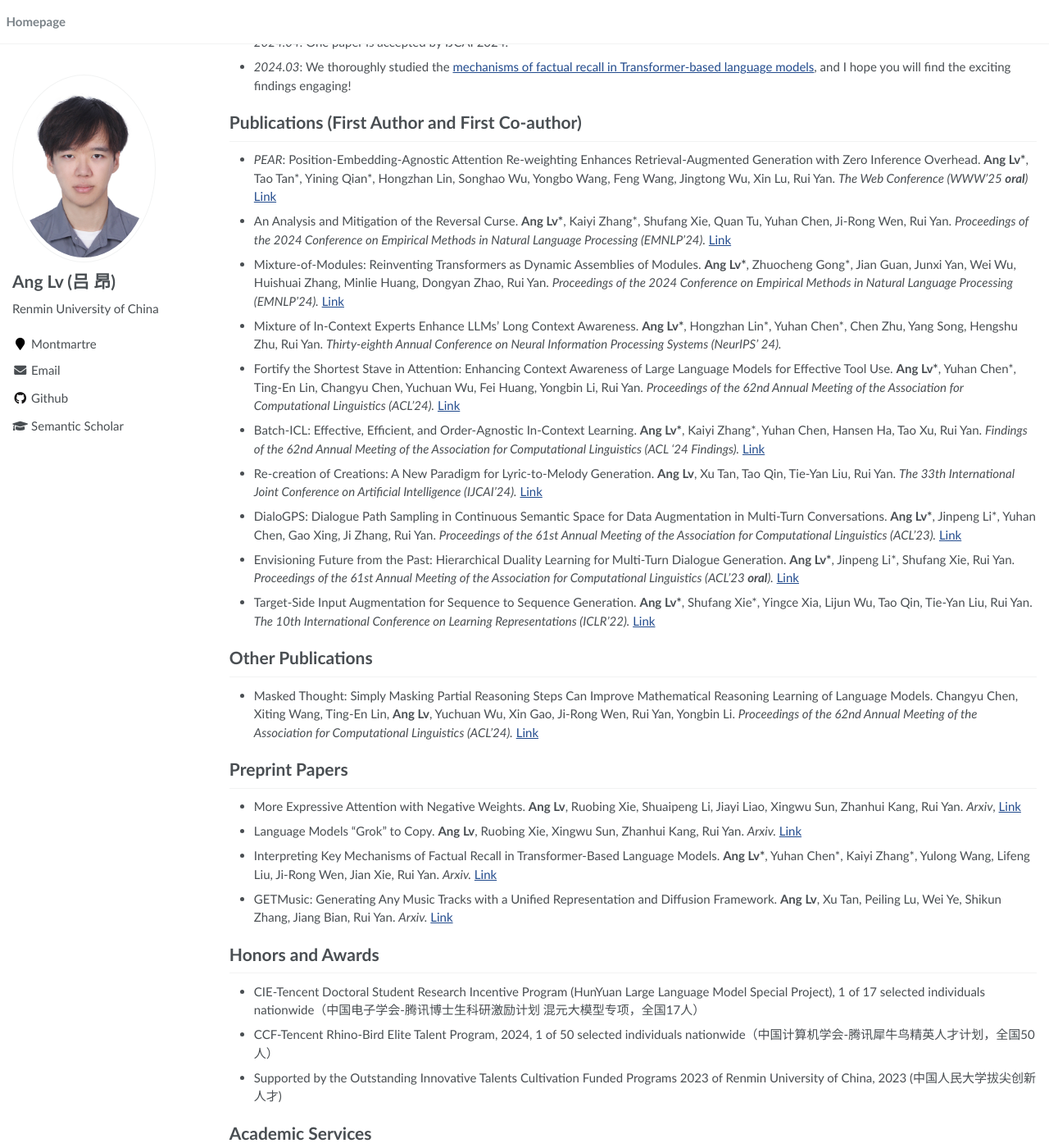
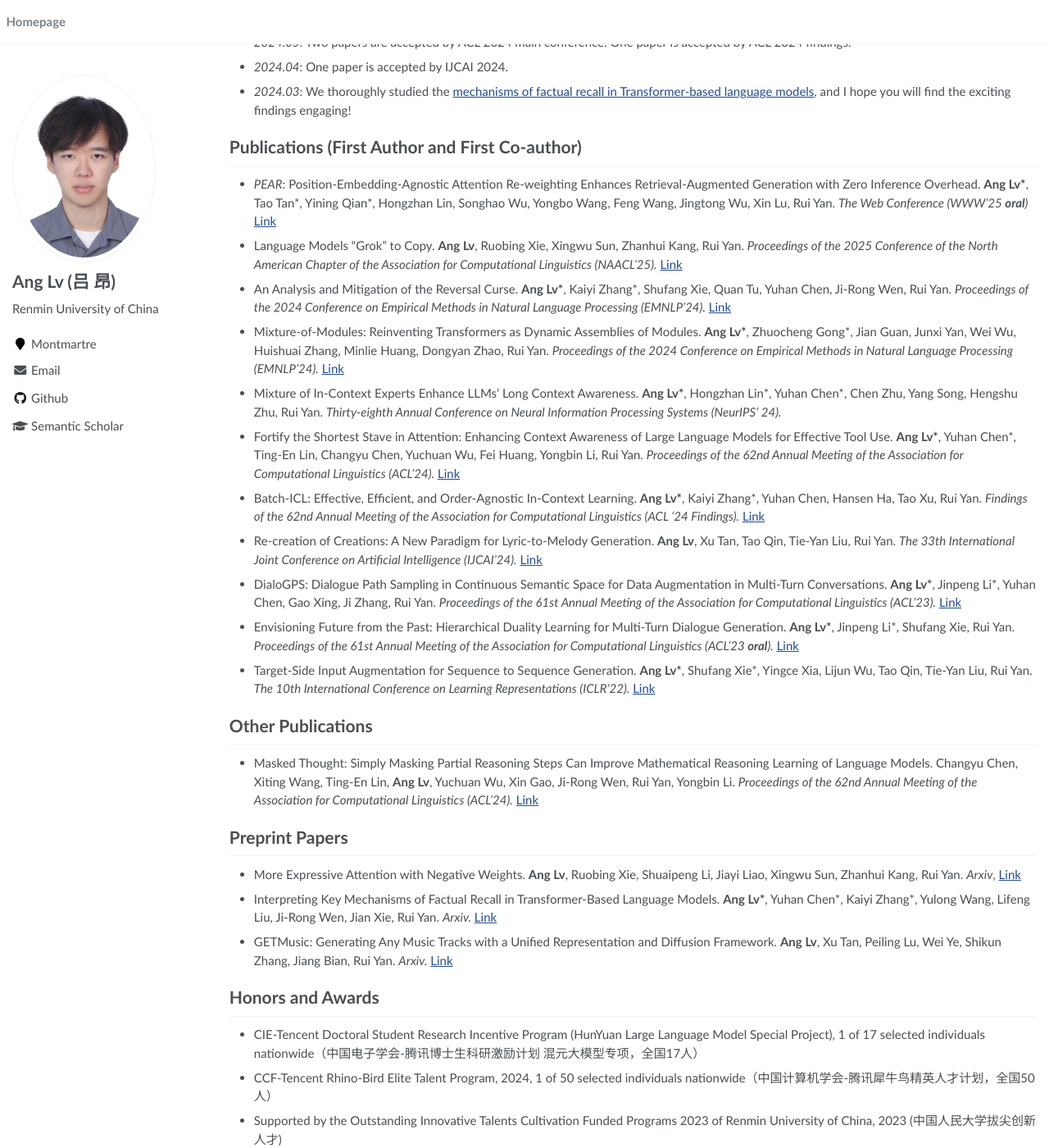
Before and after one commit to trestad/trestad.github.io, a Jekyll site: the page built from _pages/about.md, in a window 1280 px wide and 1400 px high, scrolled down 389 px. Shown: the whole window at 82% size. Built offline with Jekyll 4.4.1, drawn with Linux system fonts in a browser that asks for light colours; some of the changed text lies outside the part shown.

Commit message:
Update about.md

```diff
--- a/_pages/about.md
+++ b/_pages/about.md
@@ -15,6 +15,8 @@ I am currently a 3rd year Ph.D. student at [Gaoling School of Artificial Intelli
 # News Within a Year
 
 - *2025.01*: One paper is accepted by WWW 2025 oral.
+
+- *2025.01*: One paper is accepted by NAACL 2025 main (short paper).
 
 - *2024.11*: We propose [a novel attention mechanism that enables negative attention weights for enhanced expressiveness](https://arxiv.org/pdf/2411.07176).
 
@@ -37,6 +39,8 @@ I am currently a 3rd year Ph.D. student at [Gaoling School of Artificial Intelli
 # Publications (First Author and First Co-author)
 
 - *PEAR*: Position-Embedding-Agnostic Attention Re-weighting Enhances Retrieval-Augmented Generation with Zero Inference Overhead. **Ang Lv\***, Tao Tan\*, Yining Qian\*, Hongzhan Lin, Songhao Wu, Yongbo Wang, Feng Wang, Jingtong Wu, Xin Lu, Rui Yan. *The Web Conference (WWW'25 **oral**)* [Link](https://arxiv.org/pdf/2409.19745)
+
+- Language Models "Grok" to Copy. **Ang Lv**, Ruobing Xie, Xingwu Sun, Zhanhui Kang, Rui Yan. *Proceedings of the 2025 Conference of the North American Chapter of the Association for Computational Linguistics (NAACL'25).* [Link](https://arxiv.org/pdf/2409.09281)
 
 - An Analysis and Mitigation of the Reversal Curse. **Ang Lv\***, Kaiyi Zhang\*, Shufang Xie, Quan Tu, Yuhan Chen, Ji-Rong Wen, Rui Yan. *Proceedings of the 2024 Conference on Empirical Methods in Natural Language Processing (EMNLP'24).* [Link](https://aclanthology.org/2024.emnlp-main.754/)
 
@@ -65,8 +69,6 @@ I am currently a 3rd year Ph.D. student at [Gaoling School of Artificial Intelli
 
 - More Expressive Attention with Negative Weights. **Ang Lv**, Ruobing Xie, Shuaipeng Li, Jiayi Liao, Xingwu Sun, Zhanhui Kang, Rui Yan. *Arxiv*, [Link](https://arxiv.org/pdf/2411.07176)
 
-- Language Models "Grok" to Copy. **Ang Lv**, Ruobing Xie, Xingwu Sun, Zhanhui Kang, Rui Yan. *Arxiv.* [Link](https://arxiv.org/pdf/2409.09281)
-
 - Interpreting Key Mechanisms of Factual Recall in Transformer-Based Language Models. **Ang Lv\***, Yuhan Chen\*, Kaiyi Zhang\*, Yulong Wang, Lifeng Liu, Ji-Rong Wen, Jian Xie, Rui Yan. *Arxiv.* [Link](https://arxiv.org/abs/2403.19521)
 
 - GETMusic: Generating Any Music Tracks with a Unified Representation and Diffusion Framework. **Ang Lv**, Xu Tan, Peiling Lu, Wei Ye, Shikun Zhang, Jiang Bian, Rui Yan. *Arxiv.* [Link](https://arxiv.org/abs/2305.10841)
```
